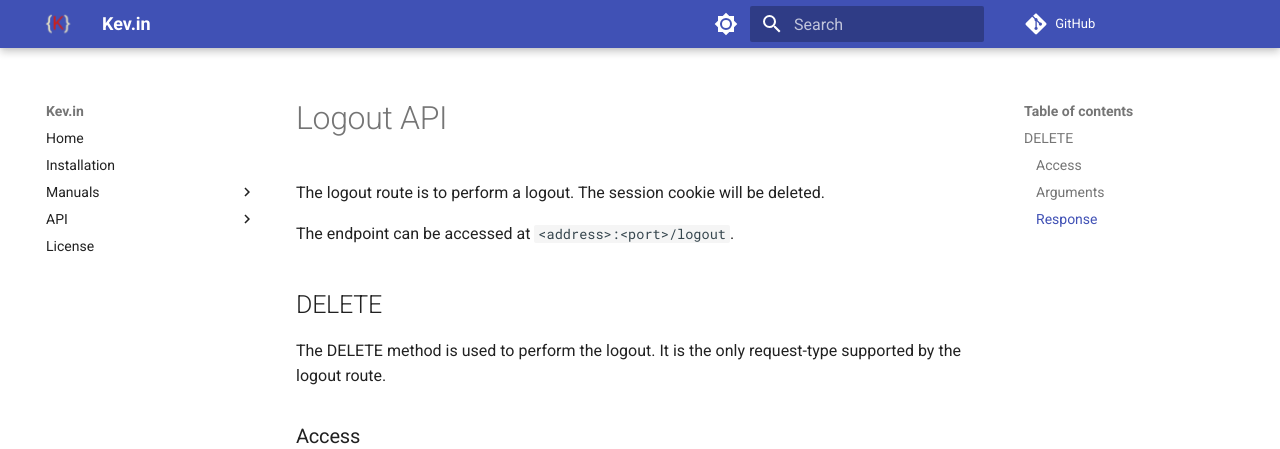
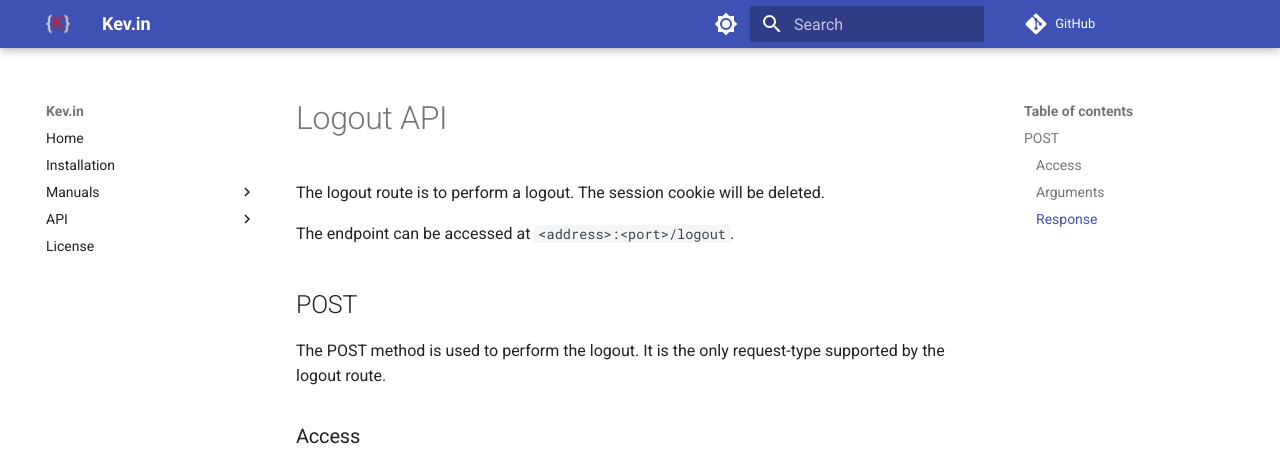
Before and after one commit to mlinke-ai/kev_in, an MkDocs documentation site: the page built from docs/api/logout.md, in a window 1280 px wide and 1159 px high. Shown: the top 449 px of the window. Built offline with MkDocs 1.6.1 and Material for MkDocs 9.7.7, drawn with Linux system fonts in a browser that asks for light colours; comment, search, counter and statistics services are not loaded.

Commit message:
Update logout.md
Adjusted documentation

```diff
--- a/docs/api/logout.md
+++ b/docs/api/logout.md
@@ -13,9 +13,9 @@ The logout route is to perform a logout. The session cookie will be deleted.
 
 The endpoint can be accessed at `<address>:<port>/logout`.
 
-## DELETE
+## POST
 
-The DELETE method is used to perform the logout. It is the only request-type supported by the logout route.
+The POST method is used to perform the logout. It is the only request-type supported by the logout route.
 
 ### Access
 
```
